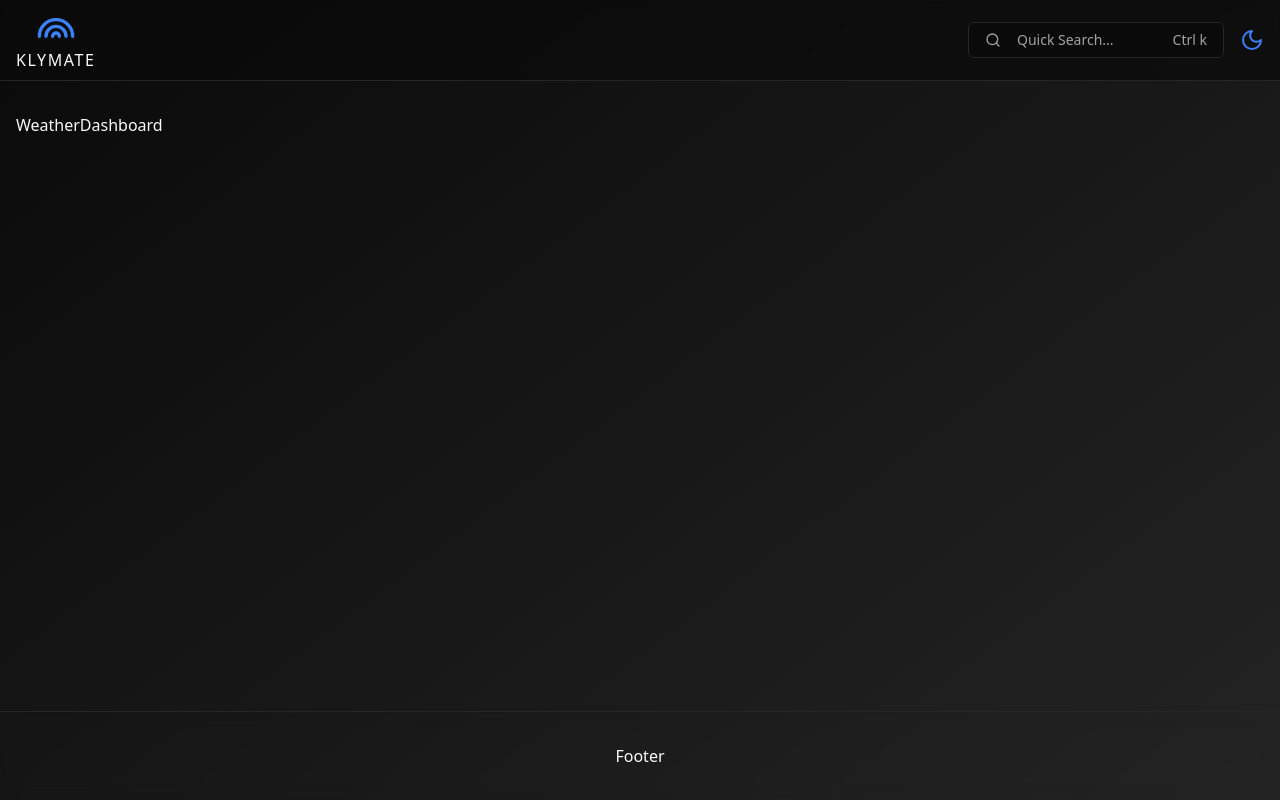
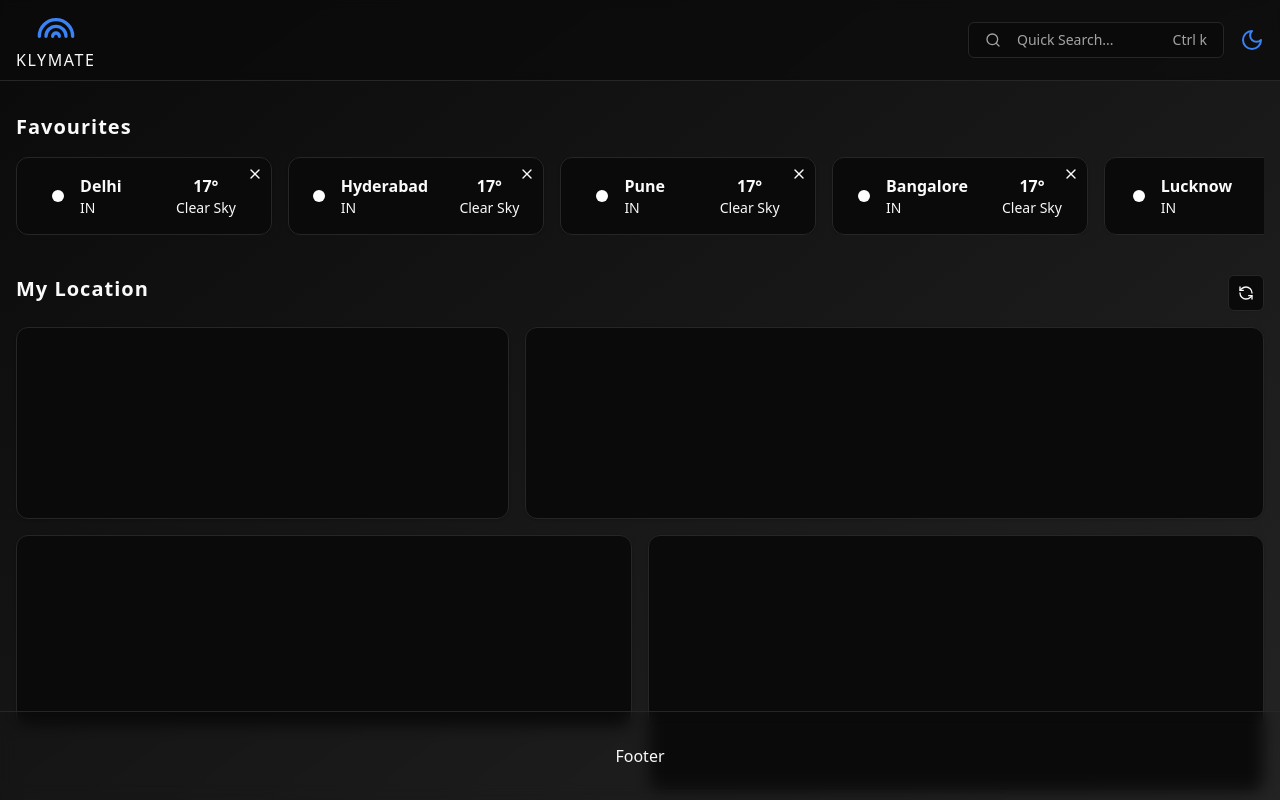
Before and after one commit to YashShrivastava10/klymate, a React (Vite) app: page / in a window 1280 px wide. Shown: the top 800 px of the page. Built offline with nearby package versions, Linux system fonts and the light colour scheme.

Commit message:
Favourites + City

```diff
--- a/src/App.tsx
+++ b/src/App.tsx
@@ -1,6 +1,6 @@
 import { RouterProvider } from "react-router-dom";
 import router from "./routes";
-import { ThemeProvider } from "./components/providers/ThemeProvider";
+import { ThemeProvider } from "./providers/ThemeProvider";
 
 const App = () => {
   return (
--- /dev/null
+++ b/src/components/CityWeather.tsx
@@ -0,0 +1,7 @@
+import { Card } from "./ui/card";
+
+const CityWeather = () => {
+  return <Card className="h-48 col-span-1"></Card>;
+};
+
+export default CityWeather;
--- /dev/null
+++ b/src/components/Favourites.tsx
@@ -0,0 +1,106 @@
+import { Loader2, X } from "lucide-react";
+import { Button } from "./ui/button";
+import { Card } from "./ui/card";
+import { ScrollArea, ScrollBar } from "./ui/scroll-area";
+import { useEffect, useState } from "react";
+import { useNavigate } from "react-router-dom";
+
+const favorites = [
+  {
+    cityName: "Delhi",
+    cityNation: "IN",
+    temp: 17,
+    tempStatus: "Clear Sky",
+  },
+  {
+    cityName: "Hyderabad",
+    cityNation: "IN",
+    temp: 17,
+    tempStatus: "Clear Sky",
+  },
+  {
+    cityName: "Pune",
+    cityNation: "IN",
+    temp: 17,
+    tempStatus: "Clear Sky",
+  },
+  {
+    cityName: "Bangalore",
+    cityNation: "IN",
+    temp: 17,
+    tempStatus: "Clear Sky",
+  },
+  {
+    cityName: "Lucknow",
+    cityNation: "IN",
+    temp: 17,
+    tempStatus: "Clear Sky",
+  },
+  {
+    cityName: "New York",
+    cityNation: "US",
+    temp: 17,
+    tempStatus: "Snowflake",
+  },
+  {
+    cityName: "Shibuya",
+    cityNation: "JP",
+    temp: 17,
+    tempStatus: "Sunny",
+  },
+];
+
+const Favourites = () => {
+  const [isLoading, setIsLoading] = useState(true);
+
+  const navigate = useNavigate();
+
+  useEffect(() => {
+    setTimeout(() => setIsLoading(false), 2000);
+  }, []);
+
+  return (
+    <div className="flex flex-col gap-4">
+      <h3 className="text-xl font-bold tracking-wider">Favourites</h3>
+      <ScrollArea className="w-full pb-4">
+        <div className="flex gap-4">
+          {favorites.map((item) => (
+            <Card
+              key={item.cityName}
+              className="relative flex items-center justify-around gap-4 p-4 cursor-pointer min-w-64"
+              onClick={() => navigate(`/city/${item.cityName}`)}
+            >
+              {isLoading ? (
+                <Loader2 className="w-3 h-3 animate-spin" />
+              ) : (
+                <>
+                  <div className="flex items-center gap-4">
+                    <div className="w-3 bg-white rounded-full aspect-square" />
+                    <div className="flex flex-col justify-center">
+                      <label className="font-bold">{item.cityName}</label>
+                      <label className="text-sm">{item.cityNation}</label>
+                    </div>
+                  </div>
+                  <div className="flex flex-col items-center justify-center">
+                    <label className="font-bold">{item.temp}&deg;</label>
+                    <label className="text-sm">{item.tempStatus}</label>
+                  </div>
+                </>
+              )}
+              <Button
+                variant="ghost"
+                className="absolute w-6 h-6 p-0 rounded-full right-1 top-1"
+                disabled={isLoading}
+              >
+                <X />
+              </Button>
+            </Card>
+          ))}
+        </div>
+        <ScrollBar orientation="horizontal" />
+      </ScrollArea>
+    </div>
+  );
+};
+
+export default Favourites;
--- /dev/null
+++ b/src/components/Forecast/Forecast.tsx
@@ -0,0 +1,7 @@
+import { Card } from "../ui/card";
+
+const Forecast = () => {
+  return <Card className="grid h-64">{/* Forecast */}</Card>;
+};
+
+export default Forecast;
--- a/src/components/Header.tsx
+++ b/src/components/Header.tsx
@@ -1,6 +1,7 @@
 import { useTheme } from "@/hooks/useTheme";
 import { Moon, Rainbow, Sun } from "lucide-react";
 import Search from "./Search";
+import { Link } from "react-router-dom";
 
 const Header = () => {
   const { theme, setTheme } = useTheme();
@@ -10,6 +11,8 @@ const Header = () => {
   return (
     <header className="sticky top-0 z-50 w-full py-2 border-b bg-background/70 backdrop-blur-sm">
       <div className="container flex items-center justify-between w-full px-4 mx-auto">
+        {/* Image and Name */}
+        <Link to="/">
           <div className="flex flex-col">
             <div className="flex justify-center">
               <Rainbow
@@ -17,8 +20,13 @@ const Header = () => {
                 size={40}
               />
             </div>
-          <label className="tracking-widest text">KLYMATE</label>
+            <label className="tracking-widest cursor-pointer text">
+              KLYMATE
+            </label>
           </div>
+        </Link>
+
+        {/* Search and Toggle Theme */}
         <div className="flex items-center gap-4">
           <Search />
           <div
--- a/src/components/Search.tsx
+++ b/src/components/Search.tsx
@@ -9,9 +9,13 @@ import {
   CommandItem,
   CommandList,
 } from "./ui/command";
+import { useNavigate } from "react-router-dom";
 
 const Search = () => {
   const [open, setOpen] = useState(false);
+  const [city, setCity] = useState("");
+
+  const navigate = useNavigate();
 
   // Keyboard shortcut for search using ctrl k
   useEffect(() => {
@@ -27,6 +31,10 @@ const Search = () => {
     return () => document.removeEventListener("keydown", handleQuickSearch);
   }, []);
 
+  const handleSelectCity = (value: string) => {
+    setOpen(false);
+    navigate(`/city/${value}`);
+  };
   return (
     <>
       <Button
@@ -42,13 +50,17 @@ const Search = () => {
         <label className="hidden md:block">Ctrl k</label>
       </Button>
       <CommandDialog open={open} onOpenChange={setOpen}>
-        <CommandInput placeholder="Search Cities..." />
+        <CommandInput
+          placeholder="Search Cities..."
+          value={city}
+          onValueChange={(search) => setCity(search)}
+        />
         <CommandList>
           <CommandEmpty>No city found.</CommandEmpty>
           <CommandGroup heading="Suggestions">
-            <CommandItem>Hyderabad</CommandItem>
-            <CommandItem>Pune</CommandItem>
-            <CommandItem>Delhi</CommandItem>
+            <CommandItem onSelect={handleSelectCity}>Hyderabad</CommandItem>
+            <CommandItem onSelect={handleSelectCity}>Pune</CommandItem>
+            <CommandItem onSelect={handleSelectCity}>Delhi</CommandItem>
           </CommandGroup>
         </CommandList>
       </CommandDialog>
--- /dev/null
+++ b/src/components/TodayTemp.tsx
@@ -0,0 +1,7 @@
+import { Card } from "./ui/card";
+
+const TodayTemp = () => {
+  return <Card className="h-48 col-span-1"></Card>;
+};
+
+export default TodayTemp;
--- /dev/null
+++ b/src/components/WeatherDetails/WeatherDetails.tsx
@@ -0,0 +1,7 @@
+import { Card } from "../ui/card";
+
+const WeatherDetails = () => {
+  return <Card className="grid h-48">{/* Weather Details */}</Card>;
+};
+
+export default WeatherDetails;
--- a/src/pages/CityPage.tsx
+++ b/src/pages/CityPage.tsx
@@ -1,7 +1,29 @@
-import React from "react";
+import CityWeather from "@/components/CityWeather";
+import Forecast from "@/components/Forecast/Forecast";
+import TodayTemp from "@/components/TodayTemp";
+import WeatherDetails from "@/components/WeatherDetails/WeatherDetails";
+import { useParams } from "react-router-dom";
 
 const CityPage = () => {
-  return <div>City</div>;
+  const params = useParams();
+
+  const { cityName } = params;
+
+  return (
+    <div className="flex flex-col gap-4">
+      <div className="flex justify-between">
+        <h3 className="text-2xl font-bold tracking-wider">{cityName}</h3>
+      </div>
+      <div className="grid gap-4">
+        <CityWeather />
+        <TodayTemp />
+      </div>
+      <div className="grid gap-4 md:grid-cols-2">
+        <WeatherDetails />
+        <Forecast />
+      </div>
+    </div>
+  );
 };
 
 export default CityPage;
--- a/src/pages/WeatherDashboard.tsx
+++ b/src/pages/WeatherDashboard.tsx
@@ -1,7 +1,43 @@
-import React from "react";
+import CityWeather from "@/components/CityWeather";
+import Favourites from "@/components/Favourites";
+import Forecast from "@/components/Forecast/Forecast";
+import TodayTemp from "@/components/TodayTemp";
+import { Button } from "@/components/ui/button";
+import WeatherDetails from "@/components/WeatherDetails/WeatherDetails";
+import { RefreshCcw } from "lucide-react";
 
 const WeatherDashboard = () => {
-  return <div>WeatherDashboard</div>;
+  const isLoading = false;
+
+  return (
+    <div className="flex flex-col gap-6">
+      <div className="flex flex-col gap-4">
+        <Favourites />
+      </div>
+      <div className="flex flex-col gap-4">
+        <div className="flex justify-between">
+          <h3 className="text-xl font-bold tracking-wider">My Location</h3>
+          <Button variant="outline" size="icon">
+            <RefreshCcw
+              className={`${
+                isLoading
+                  ? "animate-spin pointer-events-none cursor-not-allowed"
+                  : "cursor-pointer pointer-events-auto"
+              }`}
+            />
+          </Button>
+        </div>
+        <div className="grid gap-4 lg:grid-cols-[2fr_3fr]">
+          <CityWeather />
+          <TodayTemp />
+        </div>
+        <div className="grid gap-4 md:grid-cols-2">
+          <WeatherDetails />
+          <Forecast />
+        </div>
+      </div>
+    </div>
+  );
 };
 
 export default WeatherDashboard;
```
Also changed, not shown: src/providers/ThemeProvider.tsx (renamed from src/components/providers/ThemeProvider.tsx). Lines whose indentation alone changed are shown as unchanged.
